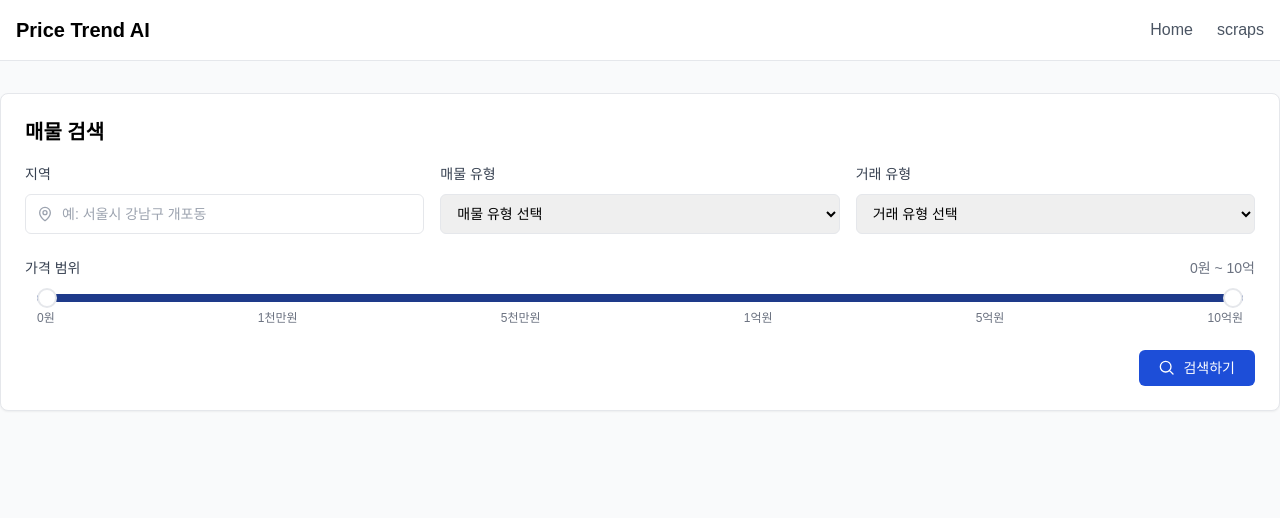
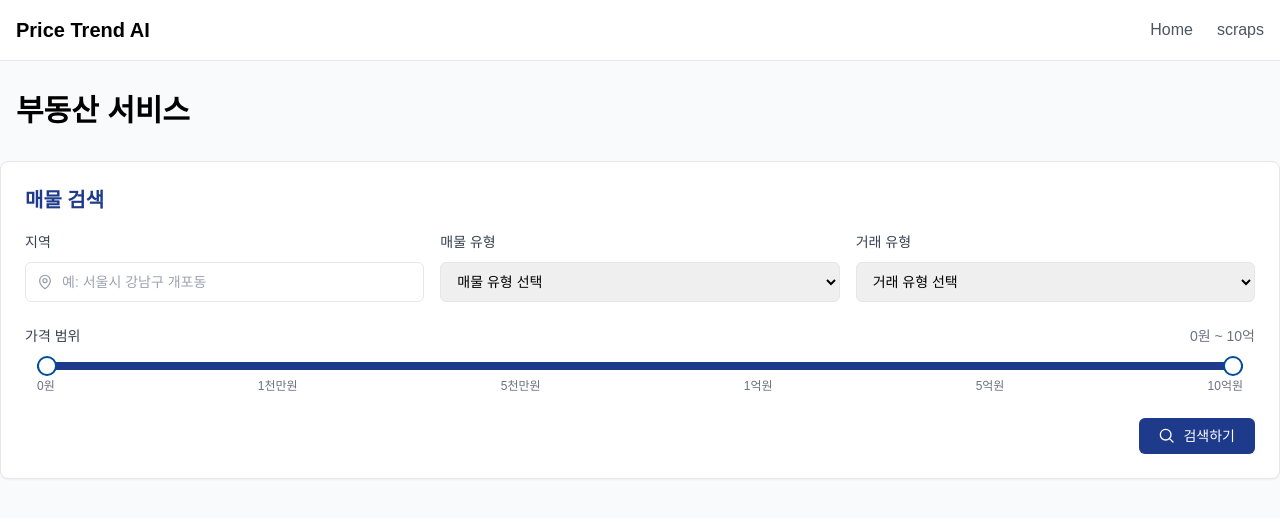
Before and after one commit to PriceTrendAI/price-trend-fe, a React (Vite) app: page / in a window 1280 px wide. Shown: the top 518 px of the page. Built offline with nearby package versions, Linux system fonts and the light colour scheme; a web font is replaced by a local one.

Commit message:
style: searchForm 색상 변경

```diff
--- a/src/App.tsx
+++ b/src/App.tsx
@@ -5,6 +5,9 @@ function App() {
   return (
     <>
       <Layout>
+        <h1 className="max-w-[1280px] mx-auto px-4 text-3xl font-bold text-navy-900 mt-8 mb-8">
+          부동산 서비스
+        </h1>
         <SearchForm />
       </Layout>
     </>
--- a/src/components/layout/Layout.tsx
+++ b/src/components/layout/Layout.tsx
@@ -7,8 +7,8 @@ interface LayoutProps {
 export default function Layout({ children }: LayoutProps) {
   return (
     <div className="flex min-h-screen flex-col">
-      <header className="border-b border-gray-200 bg-white mb-8">
-        <div className="container mx-auto px-4 py-4 flex items-center justify-between mb">
+      <header className="border-b border-gray-200 bg-white">
+        <div className="max-w-[1280px] mx-auto px-4 py-4 flex items-center justify-between">
           <a href="/" className="text-xl font-bold text-navy-900">
             Price Trend AI
           </a>
--- a/src/components/search/SearchButton.tsx
+++ b/src/components/search/SearchButton.tsx
@@ -1,6 +1,6 @@
 export default function SearchButton() {
   return (
-    <button className="flex items-center gap-2 bg-blue-700 hover:bg-blue-800 text-white px-5 py-2 rounded-md text-sm">
+    <button className="flex items-center gap-2 bg-navy-700 hover:bg-blue-800 text-white px-5 py-2 rounded-md text-sm">
       <svg
         xmlns="http://www.w3.org/2000/svg"
         className="h-4 w-4"
--- a/src/components/search/SearchForm.tsx
+++ b/src/components/search/SearchForm.tsx
@@ -5,7 +5,7 @@ import SearchFilter from './SearchFilter';
 export default function SearchForm() {
   return (
     <section className="bg-white rounded-lg border border-gray-200 shadow-sm p-6 mb-8 w-full max-w-[1280px] mx-auto">
-      <h2 className="text-xl font-semibold text-navy-800 mb-4">매물 검색</h2>
+      <h2 className="text-xl font-semibold text-navy-700 mb-4">매물 검색</h2>
       <div>
         <SearchFilter />
       </div>
--- a/src/utils/cn.ts
+++ b/src/utils/cn.ts
@@ -1,7 +1,7 @@
 // clsx: 조건부로 클래스 문자열을 병합해주는 유틸 (false, null, undefined 무시)
 // tailwind-merge: 중복된 Tailwind CSS 클래스 중 마지막 값만 남기고 자동 정리해줌
 // tailwindcss 에서 조건부 클래스명 병합, 중복된 클래스는 제거하여 최종 classname 반환하는 유틸함수
-import { clsx, type ClassValue } from 'clsx';
+import { clsx, type ClassValue} from 'clsx';
 import { twMerge } from 'tailwind-merge';
 
 export function cn(...inputs: ClassValue[]): string {
--- a/tailwind.config.js
+++ b/tailwind.config.js
@@ -8,7 +8,10 @@ export default {
       },
       colors: {
         navy: {
+          600: '#004D99',
           700: '#1e3a8a',
+          800: '#172554',
+          800: '#001A33',
         },
       },
     },
```
